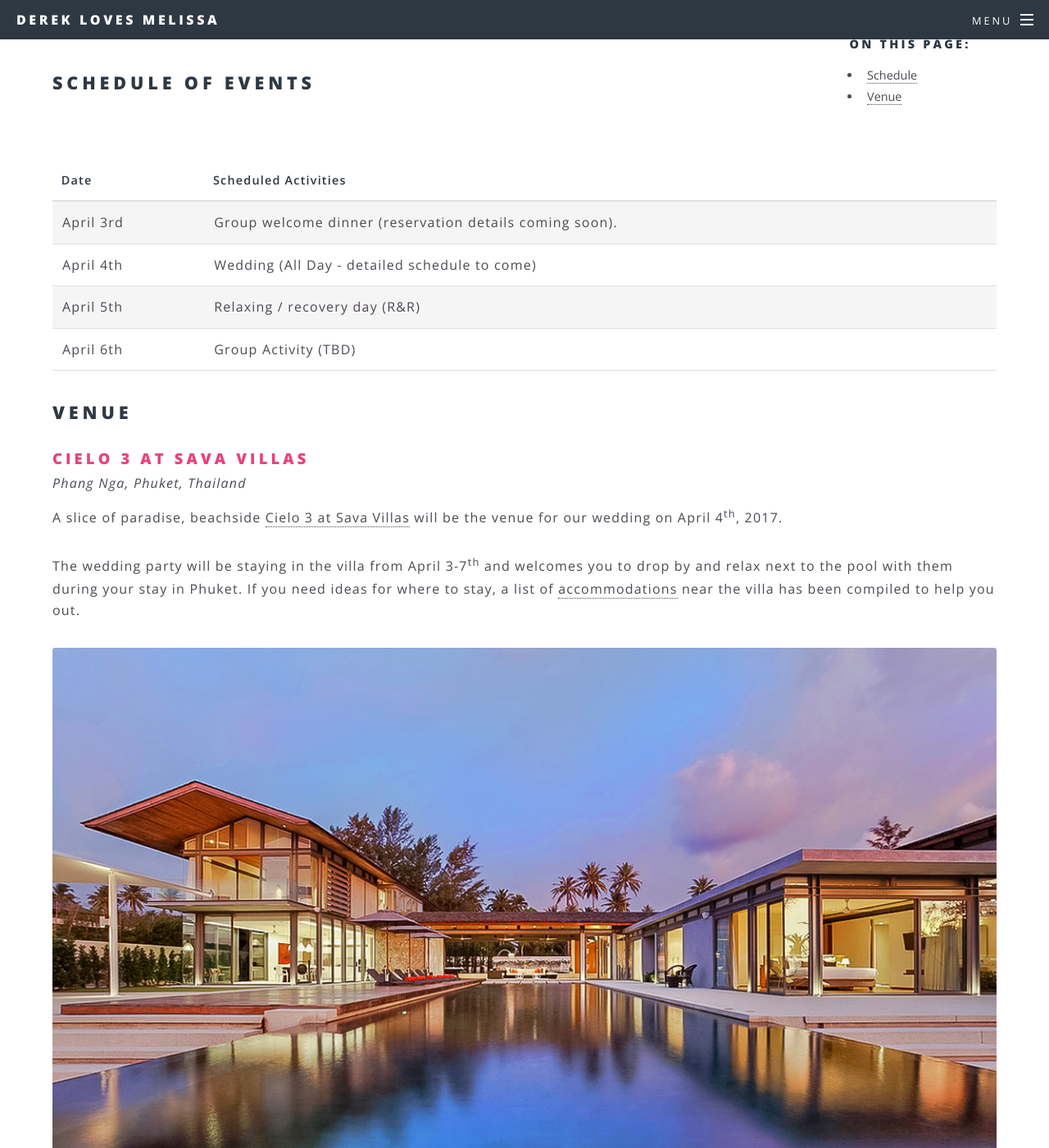
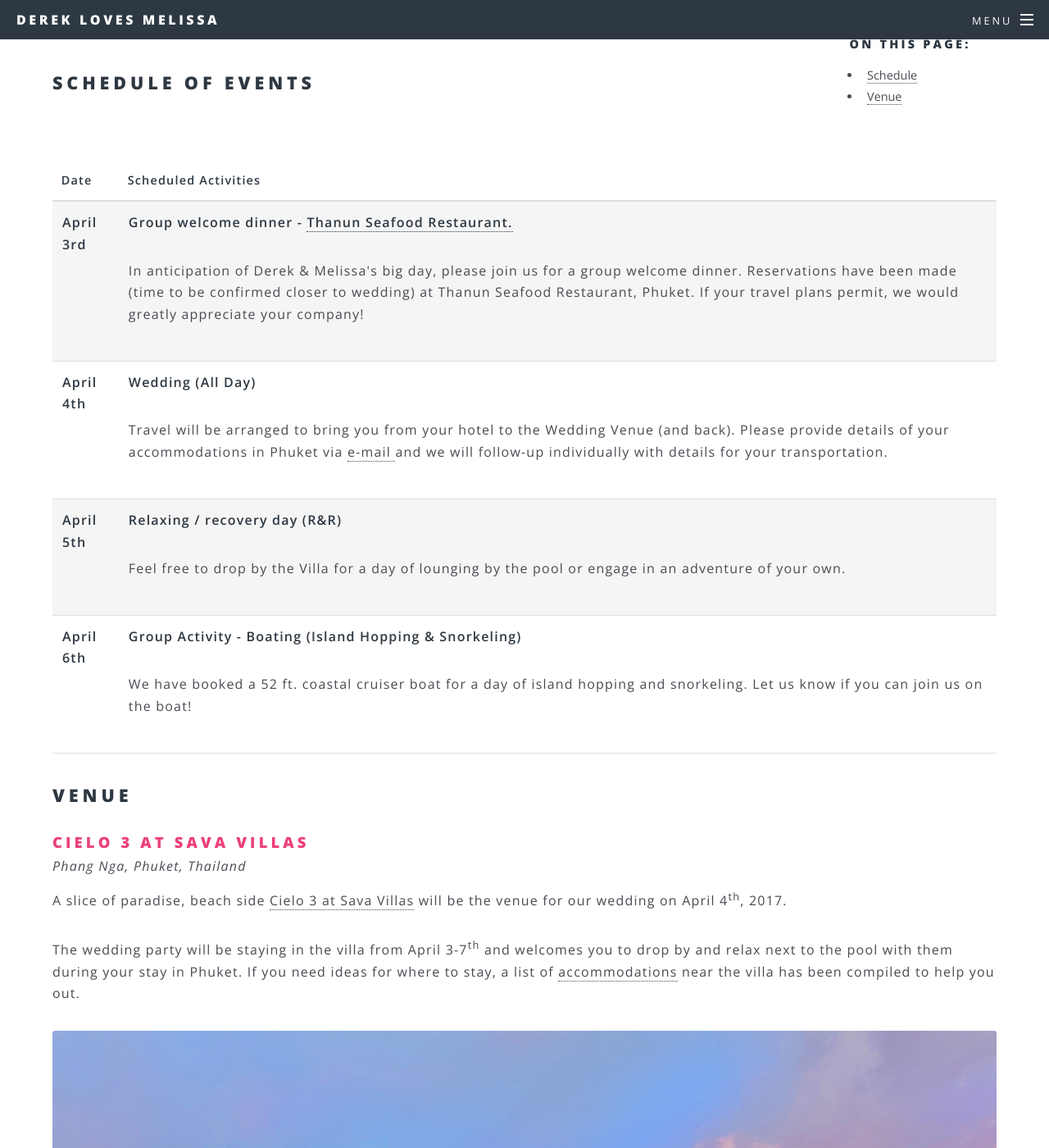
Before and after one commit to dgourlay/wedding-website, a Jekyll site: the page built from dayOfDetails.html, in a window 1280 px wide and 1400 px high, scrolled down 407 px. Shown: the whole window at 82% size. Built offline with Jekyll 4.4.1, drawn with Linux system fonts in a browser that asks for light colours; nearby versions of some CDN libraries; a script that is not in the unit is left out.

Commit message:
Add details for day-of

```diff
--- a/dayOfDetails.html
+++ b/dayOfDetails.html
@@ -26,20 +26,38 @@ title: Wedding Details
                 </thead>
                 <tbody>
                 <tr>
-                    <td>April 3rd</td>
-                    <td>Group welcome dinner (reservation details coming soon).</td>
+                    <td><b>April 3rd</b></td>
+                    <td>
+                        <p><b>Group welcome dinner - <a href="https://goo.gl/maps/g61iLbYLnjH2">Thanun Seafood Restaurant.</a></b></p>
+                        <p>In anticipation of Derek & Melissa's big day, please join us for a group welcome dinner.  Reservations have been made (time to be confirmed closer to wedding)
+                            at Thanun Seafood Restaurant, Phuket.  If your travel plans permit, we would greatly appreciate your company!</p>
+                    </td>
                 </tr>
                 <tr>
-                    <td>April 4th</td>
-                    <td>Wedding (All Day - detailed schedule to come)</td>
+                    <td><b>April 4th</b></td>
+                    <td>
+                        <p><b>Wedding (All Day)</b></p>
+                        <p>Travel will be arranged to bring you from your hotel to the Wedding Venue (and back).  Please provide details of your accommodations in Phuket
+                        via
+                            <a href="mailto:derekgourlay@gmail.com,melissahlchong@gmail.com?Subject=Phuket%20Accommodation%20Details%20for%20%3CYOUR%20NAME%3E&Body=Hi%20Melissa%20%26%20Derek%2C%0A%0AHere%20are%20the%20details%20regarding%20where%20we%20will%20be%20staying%20in%20Phuket%3A%0A%0APhuket%20Arrival%20Date%3A%0ALocation%20of%20Accommodation%3A%0APhuket%20Departure%20Date%3A%0A">
+                                e-mail
+                            </a> and we will follow-up individually with details for your transportation.</p>
+                    </td>
                 </tr>
                 <tr>
-                    <td>April 5th</td>
-                    <td>Relaxing / recovery day (R&R)</td>
+                    <td><b>April 5th</b></td>
+                    <td>
+                        <p><b>Relaxing / recovery day (R&R)</b></p>
+                        <p>Feel free to drop by the Villa for a day of lounging by the pool or engage in an adventure of your own.</p>
+                    </td>
                 </tr>
                 <tr>
-                    <td>April 6th</td>
-                    <td>Group Activity (TBD)</td>
+                    <td><b>April 6th</b></td>
+                    <td>
+                        <p><b>Group Activity - Boating (Island Hopping & Snorkeling)</b></p>
+                        <p>We have booked a 52 ft. coastal cruiser boat for a day of island hopping and snorkeling.  Let us know if you can join us on the boat!</p>
+
+                    </td>
                 </tr>
                 </tbody>
             </table>
@@ -48,7 +66,7 @@ title: Wedding Details
             <h3 class="h3-tight">Cielo 3 at Sava Villas</h3>
             <em>Phang Nga, Phuket, Thailand</em>
 
-            <p class="villa-desc">A slice of paradise, beachside <a href="https://goo.gl/zxpsJX" target="_blank">Cielo 3 at Sava Villas</a>
+            <p class="villa-desc">A slice of paradise, beach side <a href="https://goo.gl/zxpsJX" target="_blank">Cielo 3 at Sava Villas</a>
                 will be the venue for our wedding on April 4<sup>th</sup>, 2017.</p>
             <!--<iframe src="https://www.google.com/maps/embed?pb=!1m14!1m8!1m3!1d7897.240742791855!2d98.2798256!3d8.2408741!3m2!1i1024!2i768!4f13.1!3m3!1m2!1s0x0%3A0x69b569ab52c77602!2sSava+villa+Natai!5e0!3m2!1sen!2sca!4v1470898761035" width="400" height="300" frameborder="0" style="border:0" allowfullscreen></iframe>-->
             <p>The wedding party will be staying in the villa from April 3-7<sup>th</sup> and welcomes you to drop by and relax next to the pool with them
@@ -63,7 +81,7 @@ title: Wedding Details
                     <!--<div class="4u"><span class="image fit"><img src="images/phuket-cielo3savavilla-07.jpg" alt="Villa dinning room"/></span></div>-->
                     <!--<div class="4u"><span class="image fit"><img src="images/phuket-cielo3savavilla-08.jpg" alt="View of beach from the villa"/></span></div>-->
                     <!--<div class="4u"><span class="image fit"><img src="images/phuket-cielo3savavilla-02.jpg"-->
-                                                                 <!--alt="View of the sun setting from the villa"/></span></div>-->
+                    <!--alt="View of the sun setting from the villa"/></span></div>-->
                     <!--<div class="4u"><span class="image fit"><img src="images/phuket-cielo3savavilla-04.jpg" alt="Villa pool"/></span></div>-->
                     <!--<div class="4u"><span class="image fit"><img src="images/phuket-cielo3savavilla-05.jpg" alt="Villa interior"/></span></div>-->
                     <!--<div class="4u"><span class="image fit"><img src="images/phuket-cielo3savavilla-06.jpg" alt="Villa games room"/></span></div>-->
```
